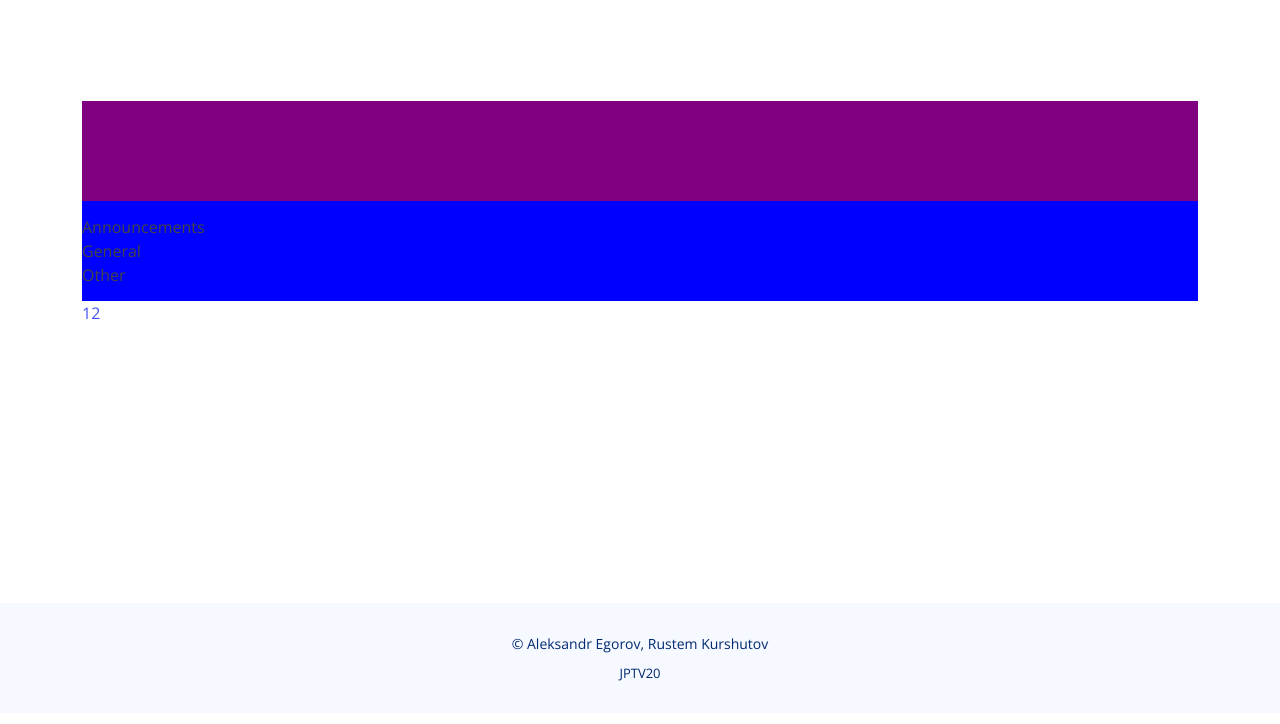
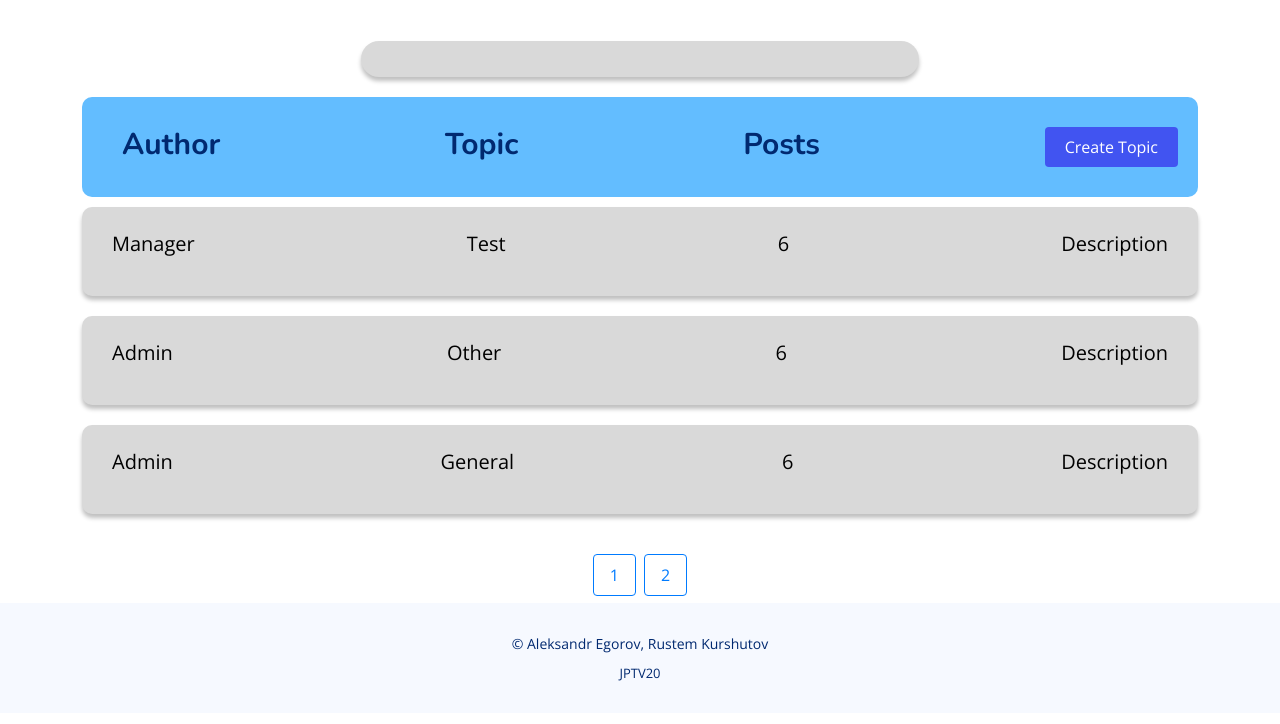
Before and after one commit to AleksandrEgorovJPTV20/Itview, a PHP site: page /forum in a window 1280 px wide. Shown: the part 87-811 px from the top of the page. Before the commit the page ends 768 px from the top, so only its background shows below. Run offline with PHP 8.4, Linux system fonts and the light colour scheme; data comes from the database, SQL or seed files in the repository; both versions use the stored data as it was after the commit; data that the repository does not hold is empty; some libraries are stand-ins or nearby versions.

Commit message:
Made frontend for forum page.

```diff
--- a/assets/css/style.css
+++ b/assets/css/style.css
@@ -36,7 +36,26 @@ h5,
 h6 {
   font-family: "Nunito", sans-serif;
 }
-
+.pagination {
+  display: flex;
+  justify-content: center;
+  margin-top: 20px;
+}
+
+.pagination a {
+  color: #007BFF;
+  padding: 8px 16px;
+  text-decoration: none;
+  border: 1px solid #007BFF;
+  margin: 0 4px;
+  border-radius: 4px;
+  transition: background-color 0.3s;
+}
+
+.pagination a:hover {
+  background-color: #007BFF;
+  color: white;
+}
 /*--------------------------------------------------------------
 # Sections
 --------------------------------------------------------------*/
--- a/model/Model.php
+++ b/model/Model.php
@@ -11,7 +11,12 @@ class Model {
     public static function getAllTopics($page = 1, $itemsPerPage = 2) {
 		$offset = ($page - 1) * $itemsPerPage;
 
-		$sql = "SELECT * FROM `topics` LIMIT :offset, :limit";
+		$sql = "SELECT topics.*, users.username
+        FROM topics
+        JOIN users ON topics.userid = users.id
+        ORDER BY topics.id DESC
+        LIMIT :offset, :limit";
+
 		$db = new database();
 		$stmt = $db->conn->prepare($sql);
 		$stmt->bindParam(':offset', $offset, PDO::PARAM_INT);
--- a/view/forum.php
+++ b/view/forum.php
@@ -2,15 +2,25 @@
 <?php
 	ob_start();
 ?>
-<section id="forum" class="about" style="margin-top: 10%;">
+
+<div id="forum" class="about" style="margin: 10% 0%;">
     <div class="container" data-aos="fade-up">
         <div class="row gx-0" style="display: flex; justify-content: center; flex-wrap: wrap;">
-			<div class="col-lg-6 d-flex flex-column justify-content-center" style="background: purple; width: 100%; height: 100px;" data-aos="fade-up" data-aos-delay="200">
+            <div style="display: flex; justify-content: center; margin-bottom: 20px;" data-aos="fade-up" data-aos-delay="200">
+                <input style="border-radius: 50px; width: 50%; border: none; box-shadow: 0px 4px 4px 0px rgba(0, 0, 0, 0.25); background: #D9D9D9;" type="search" name="search" class="form-control" style="width: 300px; margin: 20px 0px; margin-right: 100px;">
             </div>
-            <div class="col-lg-6 d-flex flex-column justify-content-center" data-aos="fade-up" style="background: blue; width: 100%; height: 100px;" data-aos-delay="200">
+            <div class="col-lg-6 d-flex" style="padding: 0px 20px; justify-content: space-between; border-radius: 10px; background: #63BDFF; width: 100%; height: 100px; margin-bottom: 10px;" data-aos="fade-up" data-aos-delay="200">
+                <h2 style="font-size: 30px; padding-top: 30px;  margin-left: 20px;">Author</h2>
+                <h2 style="font-size: 30px; padding-top: 30px; ">Topic</h2>
+                <h2 style="font-size: 30px; padding-top: 30px; ">Posts</h2>
+                <div class="navbar text-center text-lg-start" style="display: flex; justify-content: center;">
+                    <button style="margin: 0px; border: none;" variant="primary" class="getstarted scrollto">Create Topic</button>
+                </div>
+            </div>
+            <div class="col-lg-6 d-flex" data-aos="fade-up" style="display: flex; justify-content: center; flex-wrap: wrap; width: 100%;" data-aos-delay="200">
                 <?php
-                        foreach ($alltopics as $topic){
-                            echo '<div>'.$topic['name'].'</div>';
+                    foreach ($alltopics as $topic) {
+                        echo '<a href="comments?forum=' . $topic['name'] . '" style="border-radius: 10px; text-decoration: none; padding: 10px 30px; background: #D9D9D9; box-shadow: 0px 4px 4px 0px rgba(0, 0, 0, 0.25); color: black; width: 100%; margin-bottom: 20px; display: flex; justify-content: space-between; font-size: 20px;"><p>' . $topic['username'] . '</p><p>' . $topic['name'] . '</p><p>6</p><p>Description</p></a>';
                     }
                 ?>
             </div>
@@ -24,7 +34,8 @@
             ?>
         </div>
     </div>
-</section>
+</div>
+
 
 <?php
 	$content = ob_get_clean();
```
Also changed, not shown: itview.sql (+21 -17 lines). Lines whose indentation alone changed are shown as unchanged.
